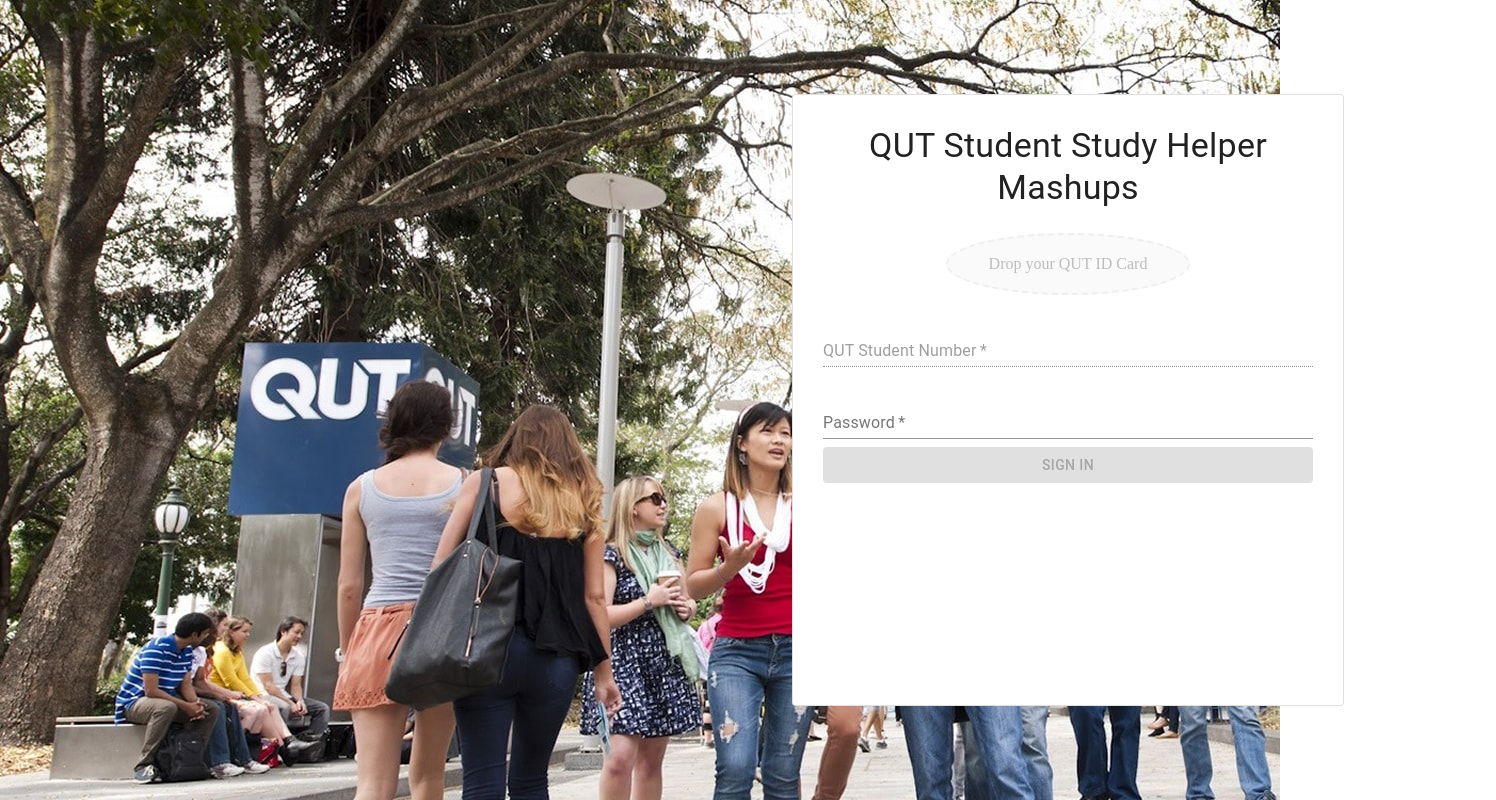
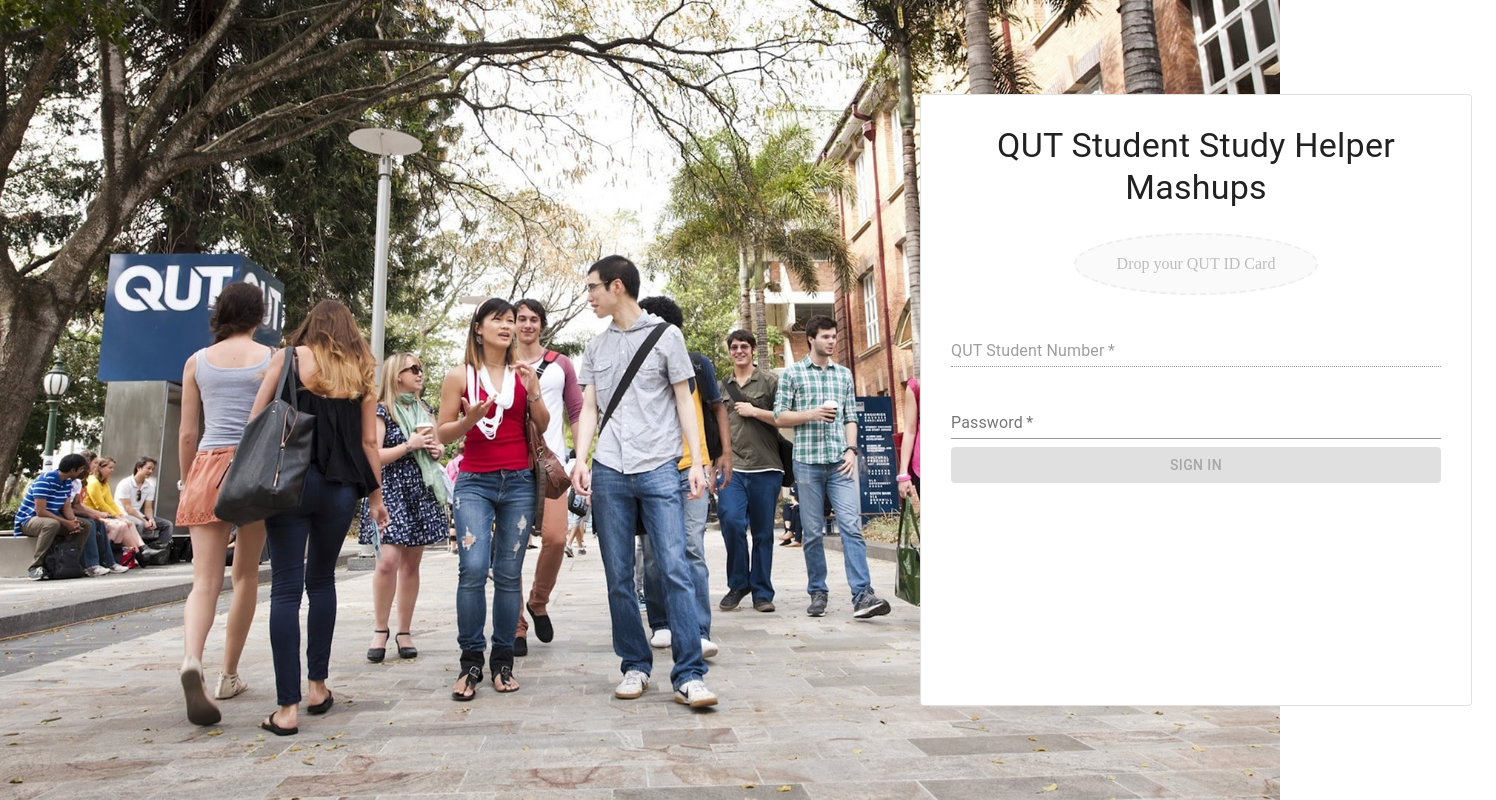
Before and after one commit to xiaohai-huang/cab432-assignment1, a React (Create React App) app in the folder client/: page /#/login in a window 1280 px wide. Shown: the whole page, 1496 px wide, since content can reach past the window. Built offline with nearby package versions, Linux system fonts and the light colour scheme.

Commit message:
fix login page background issue

```diff
--- a/client/src/pages/LoginPage.jsx
+++ b/client/src/pages/LoginPage.jsx
@@ -50,9 +50,13 @@
   return (
     <Box
       style={{
-        backgroundImage: "url(/qutlogin-bg-min.jpg)",
-        backgroundRepeat: "no-repeat",
-        height: "100vh",
+        height: "100%",
+        width: "100%",
+        background: "url(/qutlogin-bg-min.jpg) no-repeat center center fixed",
+        "-webkit-background-size": "cover",
+        "-moz-background-size": "cover",
+        "-o-background-size": "cover",
+        "background-size": "cover",
       }}
     >
       <Container
@@ -62,7 +66,7 @@
           justifyContent: "center",
           alignItems: "center",
           minHeight: "100vh",
-          marginLeft: "60%",
+          marginLeft: "70%",
         }}
       >
         <Paper
```
